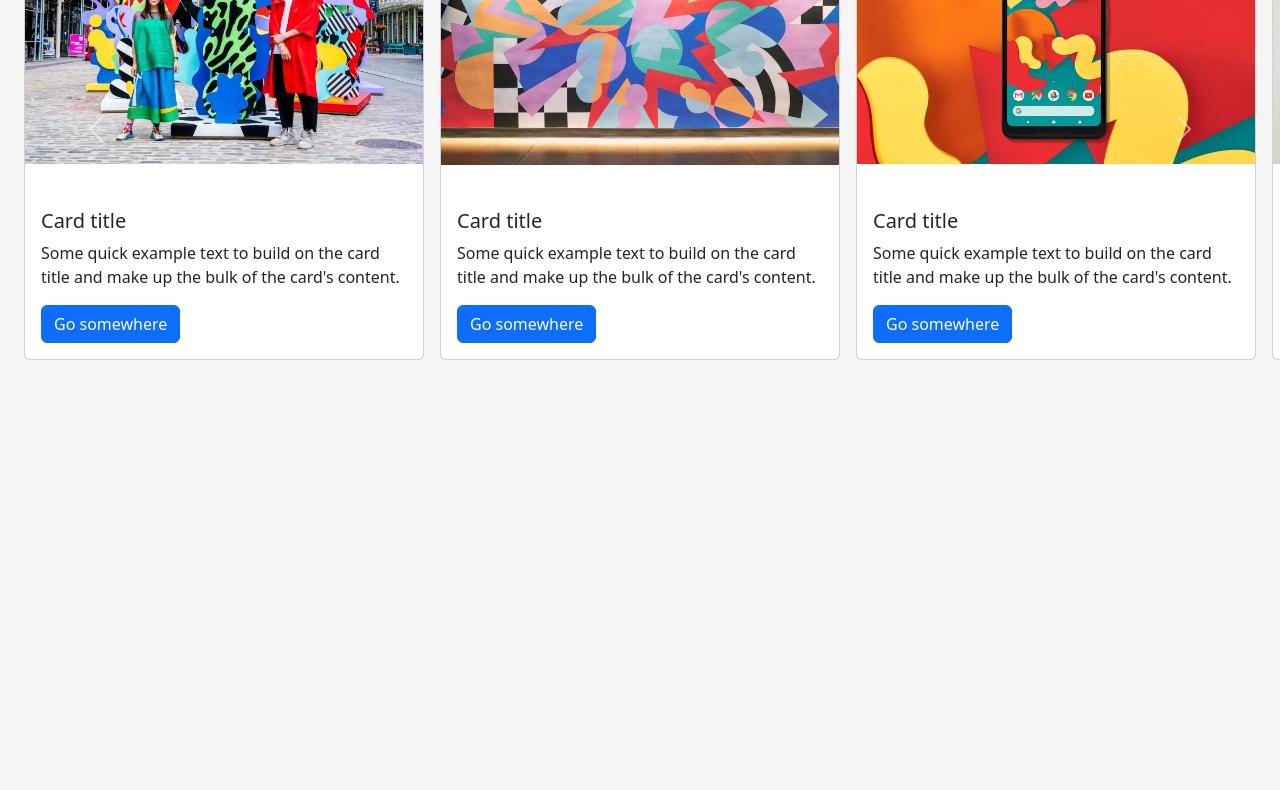
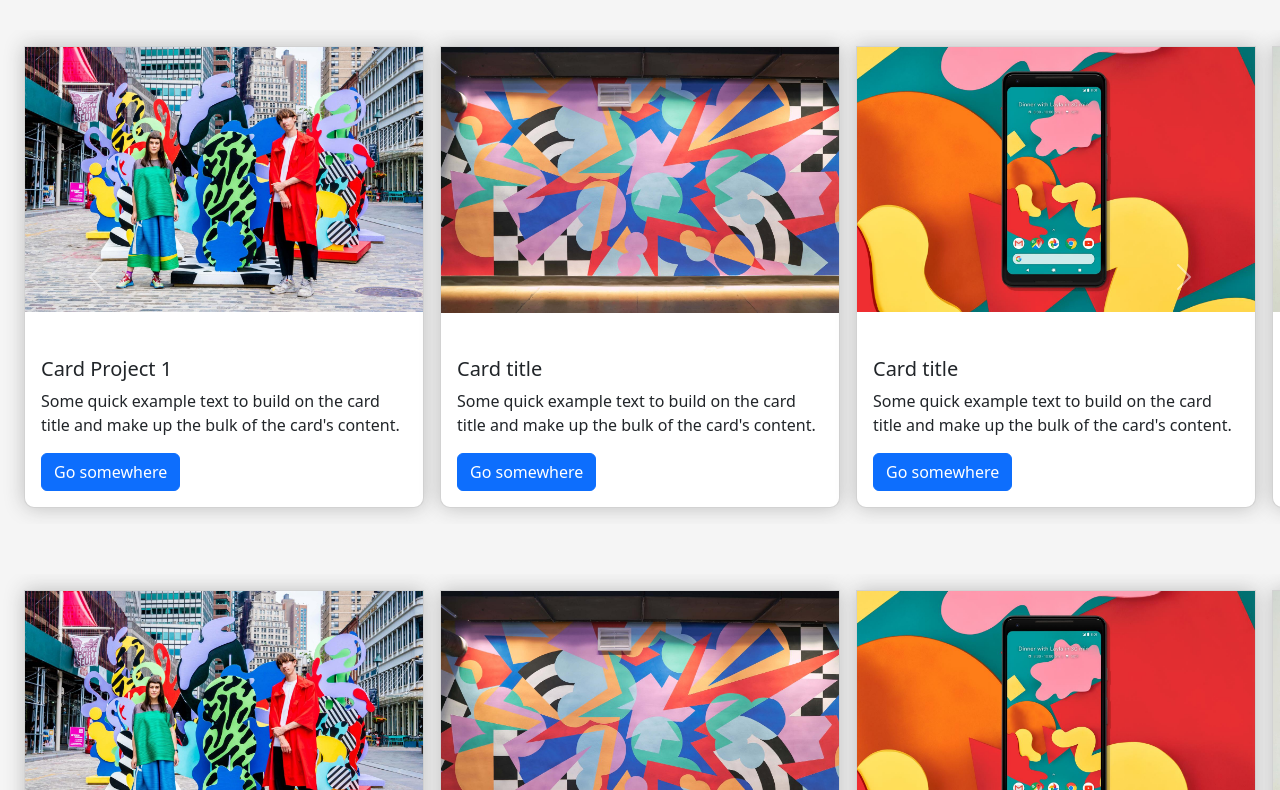
Before and after one commit to GanniMamo/TSK2_GANNIMAMO_5.1A, a plain HTML site: page Work.html in a window 1280 px wide. Shown: the part 234-1024 px from the top of the page. Before the commit the page ends 800 px from the top, so only its background shows below. Drawn offline with nearby package versions, Linux system fonts and the light colour scheme.

Commit message:
minor changes - layout to be fixed

```diff
--- a/Assets/Styles/Work.css
+++ b/Assets/Styles/Work.css
@@ -73,6 +73,13 @@
     box-shadow: 0px 0px 15px #bebebe;
 }
 
+.Title {
+    font-family: Poppins-Bold;
+    text-align: center;
+    margin-top: 50px;
+    margin-bottom: 50px;
+}
+
 .img-wrapper{
     max-width: 100%;
     height: 65vw;
@@ -103,4 +110,10 @@ img{
 }
 .card{
     margin: 0 .5em;
+    border-radius: 0 0 10px 10px;
+    box-shadow:0px 0px 20px #bebebe;
 }
+
+.carousel {
+    margin-bottom: 50px;
+}
--- a/Work.html
+++ b/Work.html
@@ -40,7 +40,94 @@
         </div>
     </nav>
 
+    <h1 class="Title">My top Works</h1>
+
     <div id="carouselExampleAutoplaying" class="carousel" data-bs-ride="carousel">
+        <div class="carousel-inner">
+            <div class="carousel-item active">
+                <div class="card">
+                    <div class="img-wrapper">
+                        <img src="Assets/Images/Projects/Project-1.jpeg" alt="Project-1">
+                    </div>
+                    <div class="card-body">
+                        <h5 class="card-title">Card Project 1</h5>
+                        <p class="card-text">Some quick example text to build on the card title and make up the bulk of the card's content.</p>
+                        <a href="#" class="btn btn-primary">Go somewhere</a>
+                    </div>
+                </div>
+            </div>
+            <div class="carousel-item">
+                <div class="card">
+                    <div class="img-wrapper">
+                        <img src="Assets/Images/Projects/Project-2.jpeg" alt="Project-2">
+                    </div>
+                    <div class="card-body">
+                        <h5 class="card-title">Card title</h5>
+                        <p class="card-text">Some quick example text to build on the card title and make up the bulk of the card's content.</p>
+                        <a href="#" class="btn btn-primary">Go somewhere</a>
+                    </div>
+                </div>
+            </div>
+            <div class="carousel-item">
+                <div class="card">
+                    <div class="img-wrapper">
+                        <img src="Assets/Images/Projects/Project-3.jpeg" alt="Project-3">
+                    </div>
+                    <div class="card-body">
+                        <h5 class="card-title">Card title</h5>
+                        <p class="card-text">Some quick example text to build on the card title and make up the bulk of the card's content.</p>
+                        <a href="#" class="btn btn-primary">Go somewhere</a>
+                    </div>
+                </div>
+            </div>
+            <div class="carousel-item">
+                <div class="card">
+                    <div class="img-wrapper">
+                        <img src="Assets/Images/Projects/Project-4.jpeg" alt="Project-4">
+                    </div>
+                    <div class="card-body">
+                        <h5 class="card-title">Card title</h5>
+                        <p class="card-text">Some quick example text to build on the card title and make up the bulk of the card's content.</p>
+                        <a href="#" class="btn btn-primary">Go somewhere</a>
+                    </div>
+                </div>
+            </div>
+            <div class="carousel-item">
+                <div class="card">
+                    <div class="img-wrapper">
+                        <img src="Assets/Images/Projects/Project-5.jpeg" alt="Project-5">
+                    </div>
+                    <div class="card-body">
+                        <h5 class="card-title">Card title</h5>
+                        <p class="card-text">Some quick example text to build on the card title and make up the bulk of the card's content.</p>
+                        <a href="#" class="btn btn-primary">Go somewhere</a>
+                    </div>
+                </div>
+            </div>
+            <div class="carousel-item">
+                <div class="card">
+                    <div class="img-wrapper">
+                        <img src="Assets/Images/Projects/Project-6.jpeg" alt="Project-6">
+                    </div>
+                    <div class="card-body">
+                        <h5 class="card-title">Card title</h5>
+                        <p class="card-text">Some quick example text to build on the card title and make up the bulk of the card's content.</p>
+                        <a href="#" class="btn btn-primary">Go somewhere</a>
+                    </div>
+                </div>
+            </div>
+        </div>
+        <button class="carousel-control-prev" type="button" data-bs-target="#carouselExampleAutoplaying" data-bs-slide="prev">
+            <span class="carousel-control-prev-icon" aria-hidden="true"></span>
+            <span class="visually-hidden">Previous</span>
+        </button>
+        <button class="carousel-control-next" type="button" data-bs-target="#carouselExampleAutoplaying" data-bs-slide="next">
+            <span class="carousel-control-next-icon" aria-hidden="true"></span>
+            <span class="visually-hidden">Next</span>
+        </button>
+    </div>
+
+        <div class="carousel" data-bs-ride="carousel">
         <div class="carousel-inner">
             <div class="carousel-item active">
                 <div class="card">
@@ -125,12 +212,15 @@
         </button>
     </div>
 
+
+
     <button type="button" class="btn btn-danger btn-floating btn-lg" id="btn-back-to-top">
         Back to Top
     </button>
 
     <script src="https://code.jquery.com/jquery-3.6.4.min.js" integrity="sha256-oP6HI9z1XaZNBrJURtCoUT5SUnxFr8s3BzRl+cbzUq8=" crossorigin="anonymous"></script>
     <script src="Assets/Scripts/WorkCards.js"></script>
+    <script src="Assets/Scripts/BackToTop.js"></script>
     <script src="https://cdn.jsdelivr.net/npm/bootstrap@5.3.0-alpha3/dist/js/bootstrap.bundle.min.js" integrity="sha384-ENjdO4Dr2bkBIFxQpeoTz1HIcje39Wm4jDKdf19U8gI4ddQ3GYNS7NTKfAdVQSZe" crossorigin="anonymous"></script>
 </body>
 </html>
```
